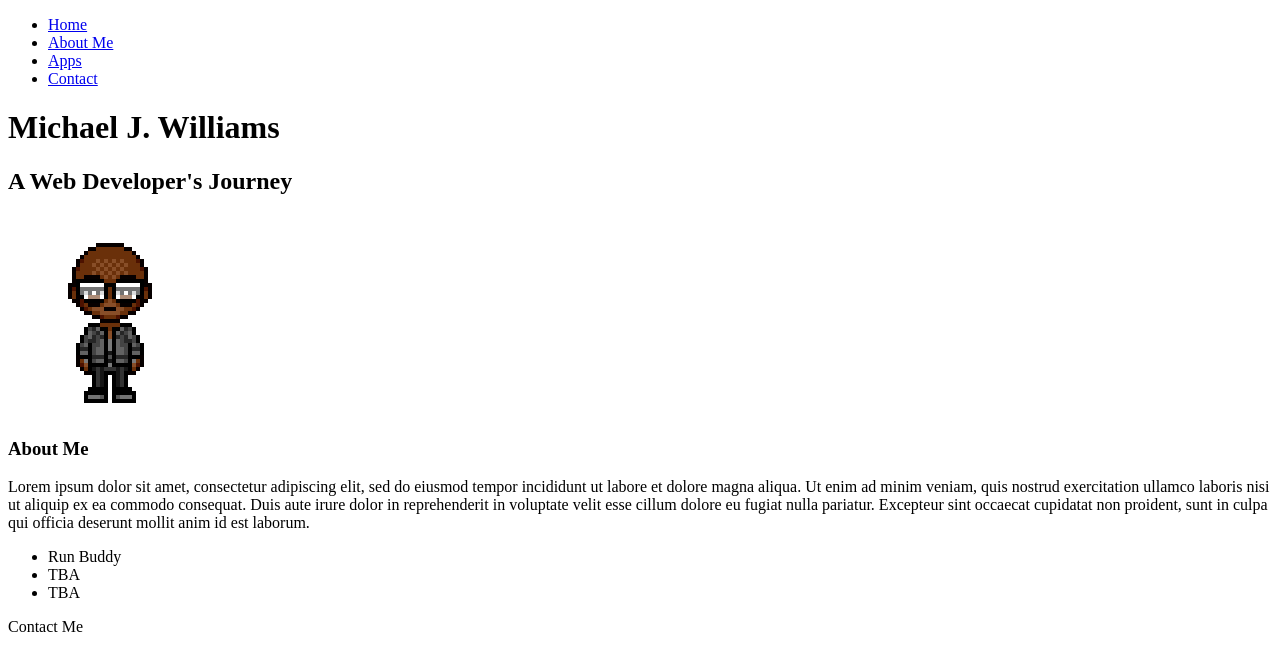
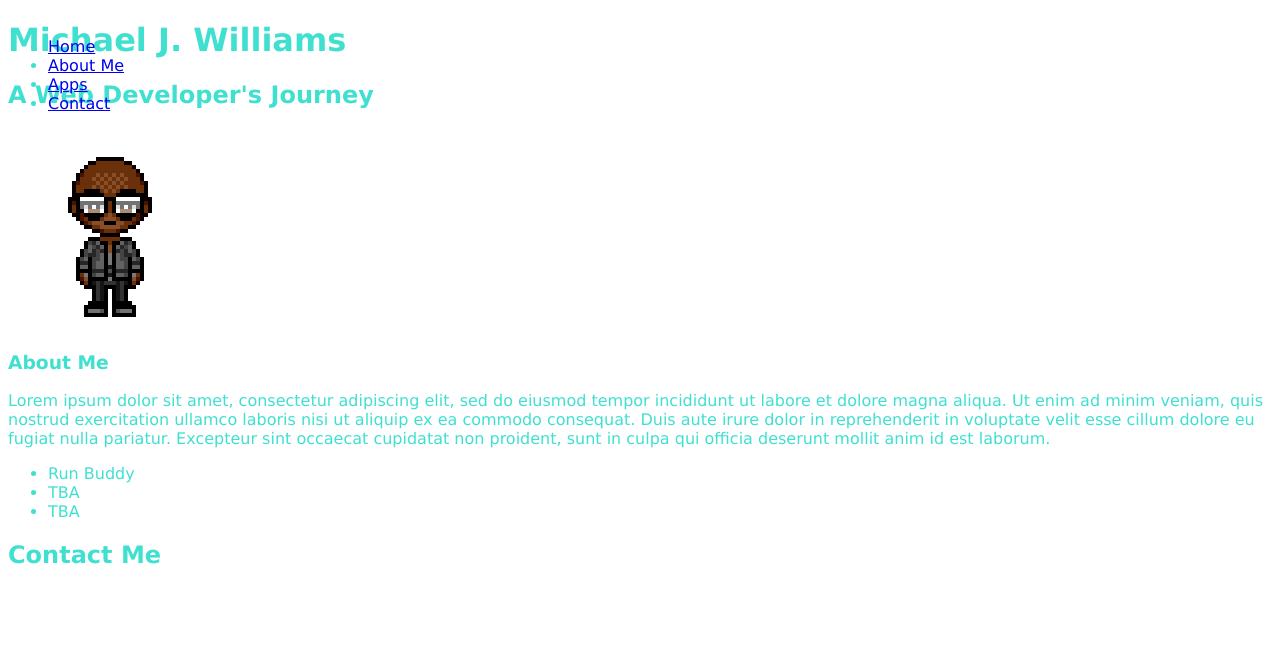
Before and after one commit to 256Mwilliams/Portfolio-1, a plain HTML site: page index.html in a window 1280 px wide. Drawn offline with Linux system fonts and the light colour scheme.

Commit message:
adding css

```diff
--- a/assets/css/style.css
+++ b/assets/css/style.css
@@ -0,0 +1,8 @@
+nav {
+    position: fixed;
+}
+
+body {
+    color:turquoise;
+    font-family:'Lucida Sans', 'Lucida Sans Regular', 'Lucida Grande', 'Lucida Sans Unicode', Geneva, Verdana, sans-serif
+}
--- a/index.html
+++ b/index.html
@@ -47,7 +47,9 @@
         </p>
     </div>
 
-    <!--Applications will go here-->
+    <!--Applications will go here (Titled Images)-->
+    <!--Hover:Grow over images-->
+    <!--Clicking on app takes to link in new page-->
     <div>
         <ul>
             <li>Run Buddy</li>
@@ -60,5 +62,10 @@
 </body>
 
 <!--Contact info will go here-->
-<footer id="Contact-Me">Contact Me</footer>
+<!--Email followed by list of images leading to linkedin, github-->
+<footer id="Contact-Me">
+    <h2>Contact Me</h2>
+</footer>
 </html>
+
+<!--Able to resize and fit multiple screen sizes-->
```
